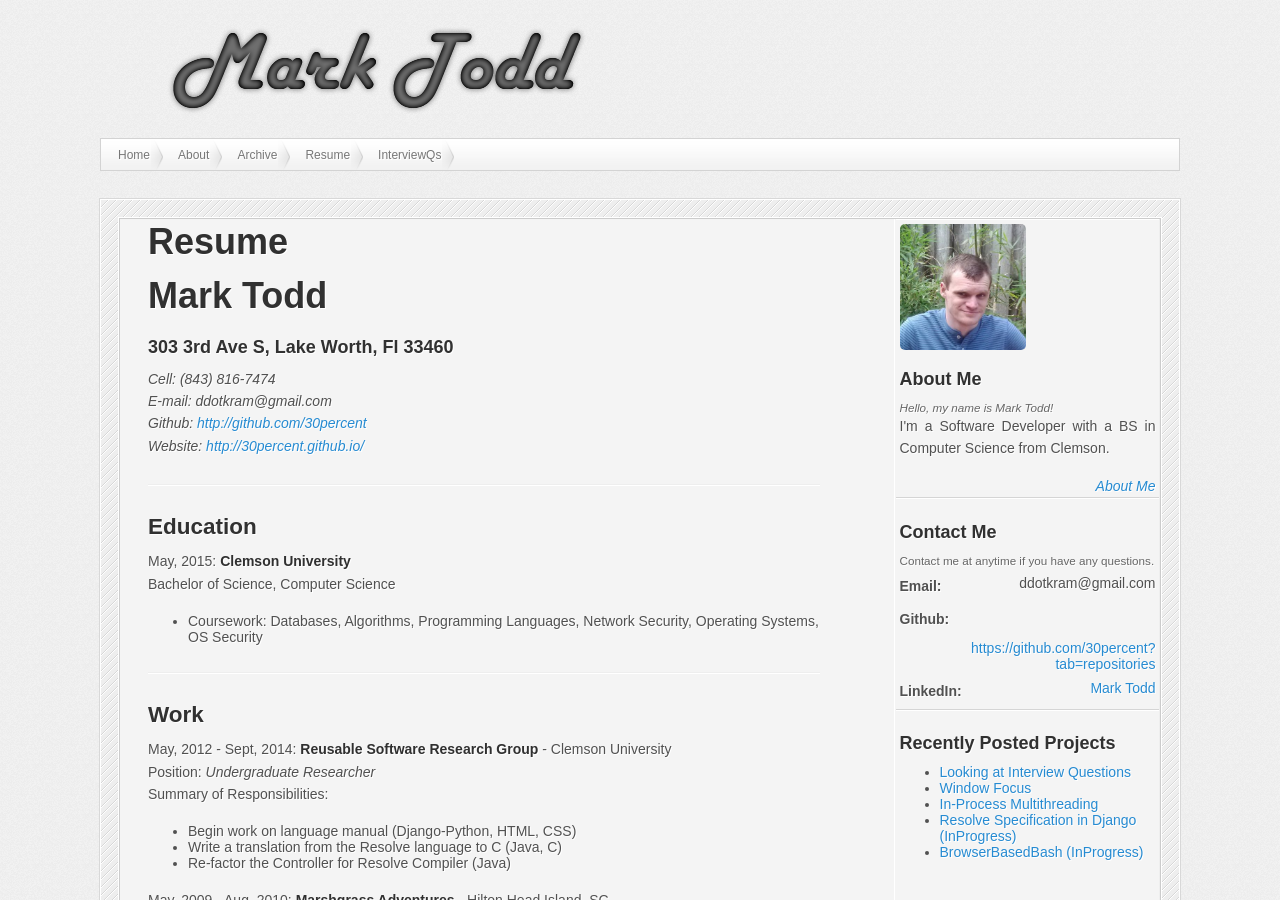
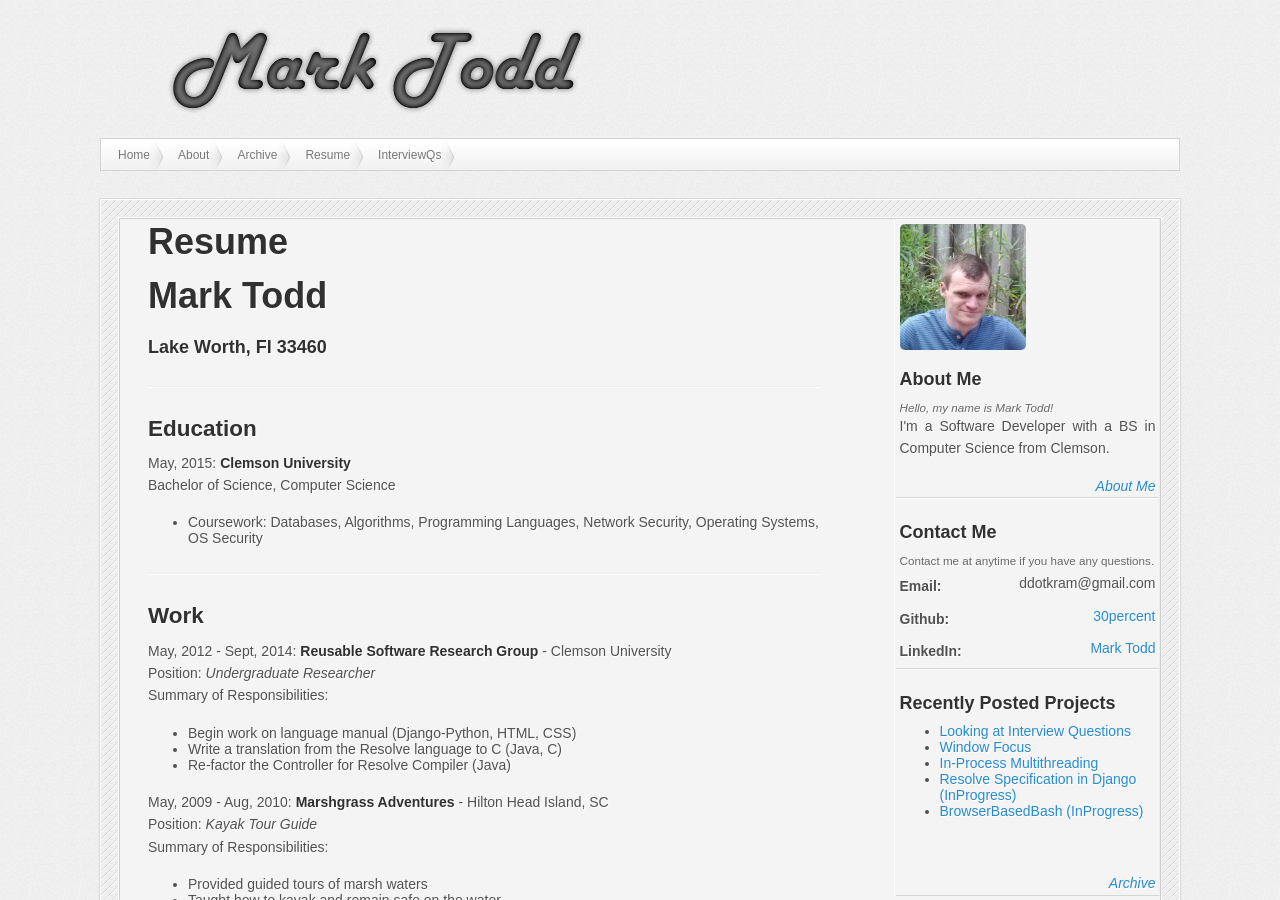
Before and after one commit to 30percent/30percent.github.io, a Jekyll site: the page built from resume.md, in a window 1280 px wide and 900 px high. Built offline with Jekyll 4.4.1, drawn with Linux system fonts in a browser that asks for light colours; nearby versions of some CDN libraries.

Commit message:
Corrections to sidebar, Removed Contact info from resume

```diff
--- a/_config.yml
+++ b/_config.yml
@@ -32,7 +32,9 @@ author:
   url:				http://30percent.github.io/
   email:			ddotkram@gmail.com
   linkedin:   https://www.linkedin.com/pub/mark-todd/b9/773/349
-  github:     https://github.com/30percent?tab=repositories
+  github:
+    link: https://github.com/30percent?tab=repositories
+    user: 30percent
 
 # Custom vars
 version:             1.0.0
--- a/_includes/sidebar.html
+++ b/_includes/sidebar.html
@@ -14,8 +14,8 @@
 		<h4>Contact Me</h4>
 		<small> Contact me at anytime if you have any questions.</small>
 		<div class="left_column">Email:</div><div class="right_column">{{site.author.email}}</div>
-		<div class="left_column">Github:</div><div class="right_column"><a href="{{site.author.github}}">{{site.author.github}}</a></div>
-		<div class="left_column">LinkedIn:</div><div class="right_column"><a href="{{site.autho.linkedin}}">Mark Todd</a></div>
+		<div class="left_column">Github:</div><div class="right_column"><a href="{{site.author.github.link}}">{{site.author.github.user }}</a></div>
+		<div class="left_column">LinkedIn:</div><div class="right_column"><a href="{{site.author.linkedin}}">Mark Todd</a></div>
 	</div>
 	<div class="sidebar_section">
 		<div class="sidebar_title">
--- a/resume.md
+++ b/resume.md
@@ -5,12 +5,7 @@ title: Resume
 
 # Mark Todd
 
-#### 303 3rd Ave S, Lake Worth, Fl 33460
-
-*Cell: (843) 816-7474*
-*E-mail: ddotkram@gmail.com*
-*Github: [http://github.com/30percent](http://github.com/30percent)*
-*Website: [http://30percent.github.io/](http://30percent.github.io/)*
+#### Lake Worth, Fl 33460
 
 ----
 
```
